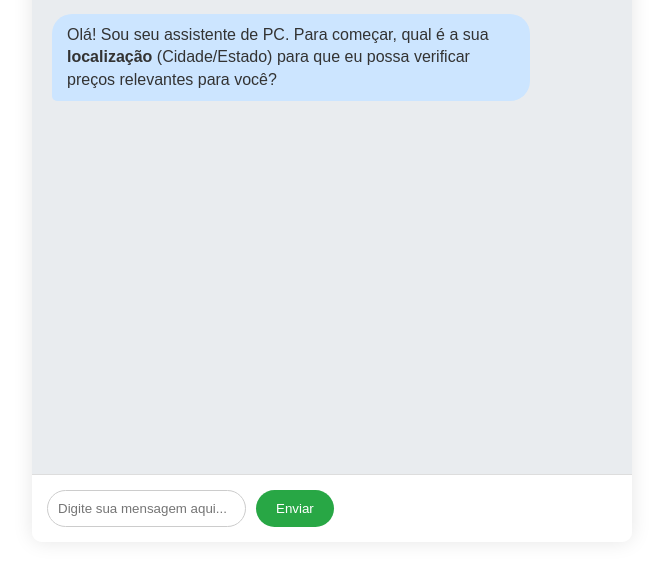
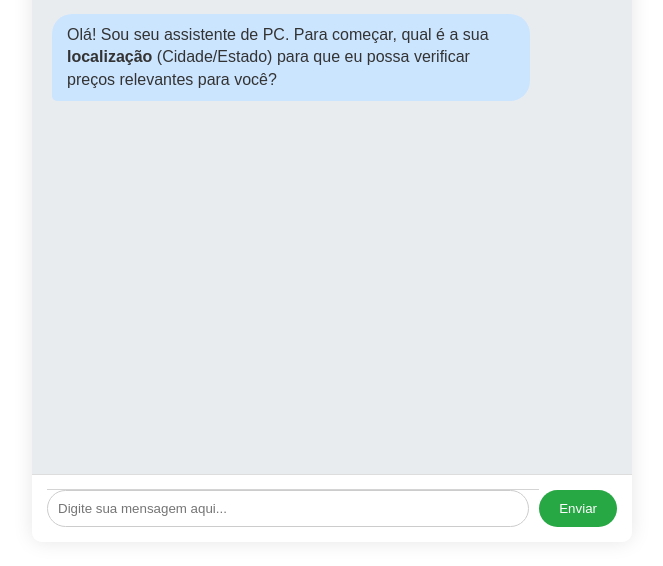
Before and after one commit to marcoshenzel/pc-worth, a plain HTML site: page index.html in a window 1280 px wide. Shown: the part 158-724 px from the top of the page, without its empty margins (308-971 px from the left). Drawn offline with Linux system fonts and the light colour scheme.

Commit message:
Enhance chat styles with autocomplete support
Added styles for autocomplete feature in chat.

```diff
--- a/styles.css
+++ b/styles.css
@@ -27,3 +27,31 @@ body {
     transition: background-color 0.3s;
 }
 #chat-form button:hover { background-color: #218838; }
+
+/* Estilos para o Autocomplete no Chat */
+.autocomplete-container {
+    position: relative;
+    display: flex;
+    flex-grow: 1;
+}
+.autocomplete-items {
+    position: absolute;
+    border: 1px solid #d4d4d4;
+    border-bottom: none;
+    z-index: 99;
+    bottom: 100%; /* Posiciona acima do input */
+    left: 0;
+    right: 0;
+    max-height: 250px;
+    overflow-y: auto;
+    background-color: #fff;
+}
+.autocomplete-items div {
+    padding: 10px;
+    cursor: pointer;
+    color: #333;
+    border-bottom: 1px solid #d4d4d4;
+}
+.autocomplete-items div:hover {
+    background-color: #e9e9e9;
+}
```
